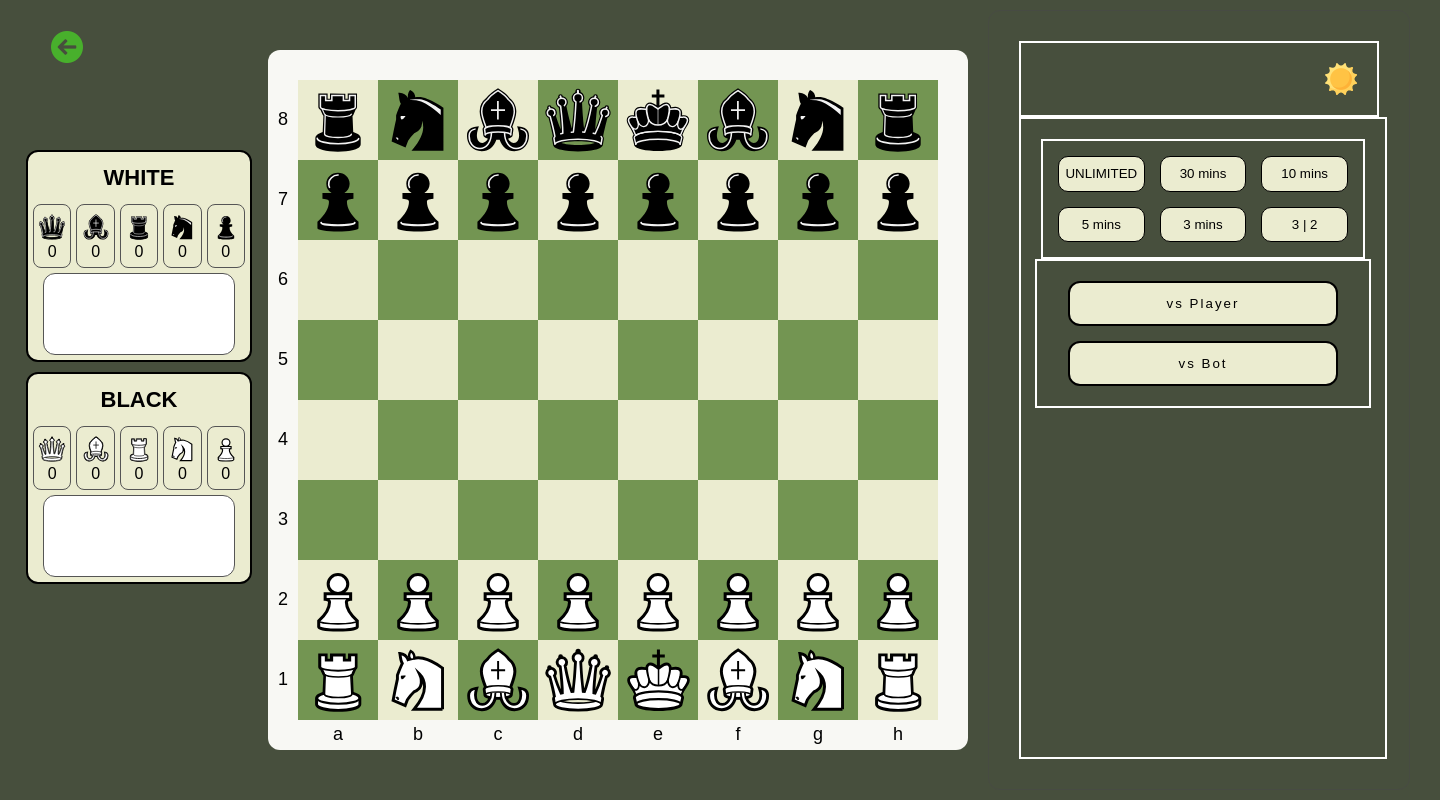
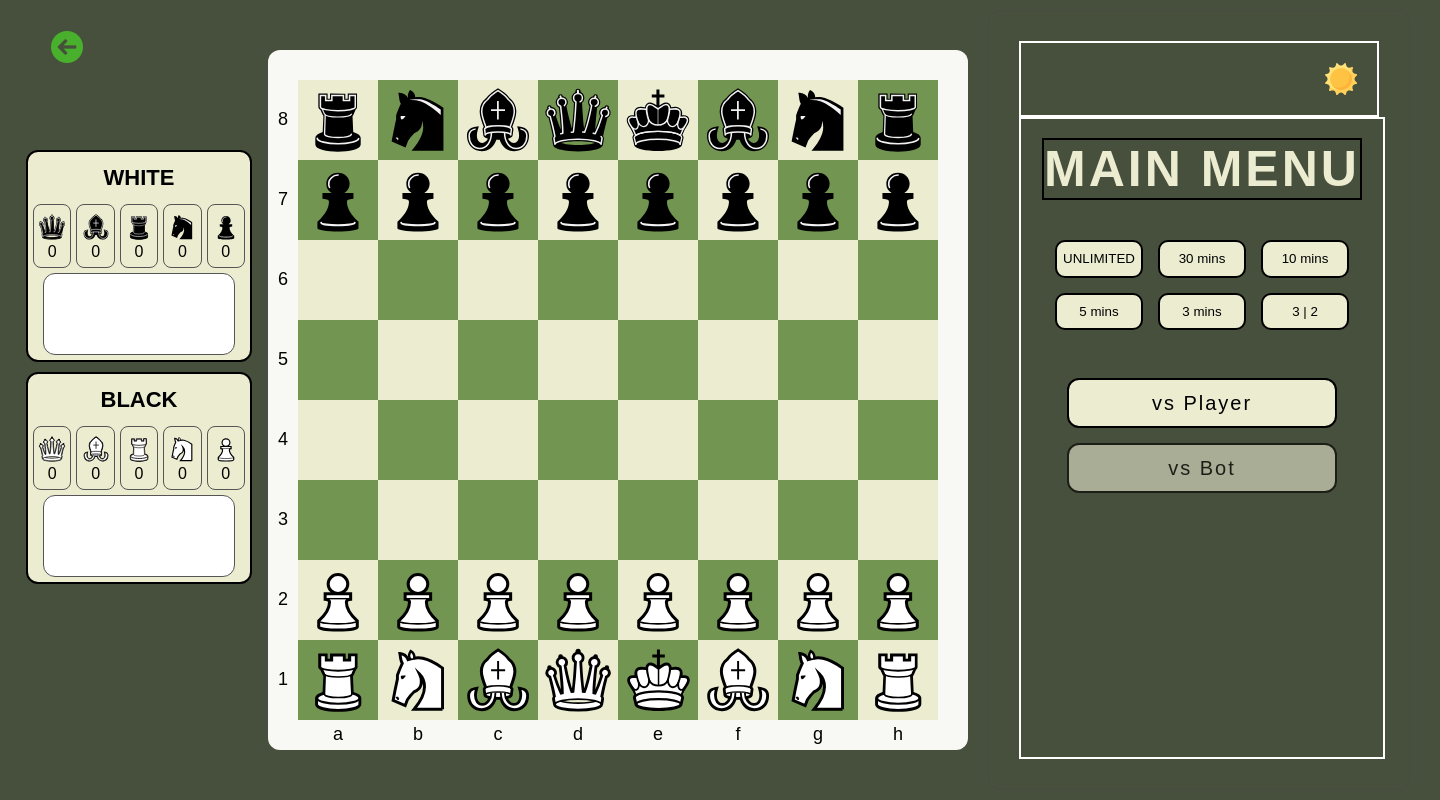
Before and after one commit to ECXNAIRE/SQUARE-64, a Flask app: page /main in a window 1440 px wide. Run offline with Flask 3, Linux system fonts and the light colour scheme.

Commit message:
SAME AS BEFORE:

```diff
--- a/templates/landingPage.html
+++ b/templates/landingPage.html
@@ -70,7 +70,7 @@
         .btn:disabled {
             cursor: not-allowed;
             transform: none;
-            opacity: 1;
+            opacity: 0.6;
             background-color: #EBECD0;
             color: black;
         }
--- a/templates/mainPage.html
+++ b/templates/mainPage.html
@@ -229,8 +229,10 @@
             display: flex;
             flex-direction: column;
             align-items: center;
+            justify-content: flex-start;
             flex: 1;
-            padding: 20px
+            padding: 19px;
+            gap: 15px;
         }
 
         #selectTime {
@@ -241,14 +243,15 @@
             height: 120px;
             padding: 15px;
             box-sizing: border-box;
-            border: 2px solid white;
+            border: 2px solid rgb(0, 0, 0);
+            border-radius: 12px;
         }
 
         .timeBtn {
             width: 100%;
             height: 100%;
             cursor: pointer;
-            border:0.5px solid rgb(0, 0, 0);
+            border: 2px solid rgb(0, 0, 0);
             border-radius: 10px;
             background-color: #EBECD0;
             transition: all 0.5s ease
@@ -264,14 +267,15 @@
             flex-direction: column;
             align-items: center;
             justify-content: center;
-            padding: 20px;
-            border: 2px solid white;
+            padding: 18px;
+            border: 2px solid rgb(0, 0, 0);
             width: 90%;
-            gap:15px
+            gap: 15px;
+            border-radius: 12px;
         }
 
         .modeBtn {
-            height: 45px;
+            height: 50px;
             width: 270px;
             border-radius: 12px;
             border: 2px solid black;
@@ -284,6 +288,7 @@
             padding: 10px;
             justify-content: center;
             background: #EBECD0;
+            font-size: 20px;
         }
 
         .modeBtn:hover {
@@ -294,11 +299,20 @@
         .modeBtn:disabled {
             cursor: not-allowed;
             transform: none;
-            opacity: 1;
+            opacity: 0.6;
             background-color: #EBECD0;
             color: black;
         }
 
+        #mainMenuArea h1 {
+            margin: 0 0 10px 0;
+            font-size: 50px;
+            font-weight: 900;
+            letter-spacing: 3px;
+            color: #EBECD0;
+            text-align: center;
+            border: 2px solid black;
+        }
     </style>
 </head>
 
@@ -389,13 +403,14 @@
             </div>
         </div>
 
-        <div class="rightSideBar">
+        <div class="rightSideBar" id="rightSideBar">
             <div class="themeToggle">
                 <img id="themeIcon" class="themeToggleLogo " src="../static/img/lightMode.png">
             </div>
 
 
             <div id="mainMenuArea">
+                <h1>MAIN MENU</h1>
                 <div id="selectTime">
                     <button class="timeBtn">UNLIMITED</button>
                     <button class="timeBtn">30 mins</button>
@@ -429,6 +444,8 @@
         let darkmode = true;
         const themeIcon = document.getElementById("themeIcon");
         const savedTheme = localStorage.getItem("theme");
+        const timeArea = document.getElementById("selectTime")
+        const modeArea = document.getElementById("modeArea")
 
         if (savedTheme === "light") {
             darkmode = false;
@@ -442,11 +459,20 @@
             if (darkmode == true) {
                 localStorage.setItem("theme", "dark")
                 document.body.style.backgroundColor = "#474f3d";
+                timeArea.style.backgroundColor = "#474f3d";
+                timeArea.style.border = "none";
+                modeArea.style.backgroundColor = "#474f3d";
+                modeArea.style.border = "none"
 
                 themeIcon.src = "../static/img/lightMode.png";
             } else {
                 localStorage.setItem("theme", "light")
                 document.body.style.backgroundColor = "#F8F8F4";
+                timeArea.style.backgroundColor = "#757F6A";
+                timeArea.style.border = "solid 2px black";
+                modeArea.style.backgroundColor = "#757F6A";
+                modeArea.style.border = "solid 2px black"
+
 
                 themeIcon.src = "../static/img/darkMode.png";
             }
```
